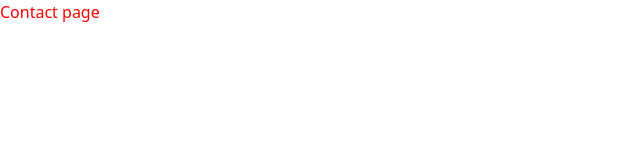
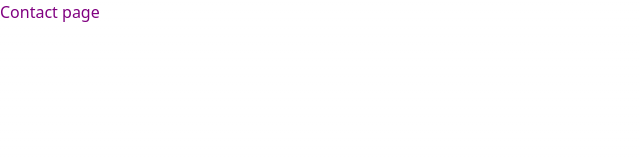
Before and after one commit to haritha121/NextJS, a Next.js app in the folder next-api/: page /contact in a window 1280 px wide. Shown: the top 160 px of the page, without its empty margins (0-640 px from the left). Built offline with nearby package versions, Linux system fonts and the light colour scheme.

Commit message:
Implemented sass styling in about and contact page

```diff
--- a/next-api/pages/about.js
+++ b/next-api/pages/about.js
@@ -1,4 +1,4 @@
-import styles from "../styles/About.module.css";
+import styles from "../styles/About.module.scss";
 function About() {
   return <div className={styles.highlight}>About</div>;
 }
--- a/next-api/pages/contact.js
+++ b/next-api/pages/contact.js
@@ -1,4 +1,4 @@
-import styles from "../styles/Contact.module.css";
+import styles from "../styles/Contact.module.scss";
 function Contact() {
   return <div className={styles.highlight}>Contact page</div>;
 }
--- /dev/null
+++ b/next-api/styles/About.module.scss
@@ -0,0 +1,4 @@
+@import "colors";
+.highlight {
+  color: $orange;
+}
--- /dev/null
+++ b/next-api/styles/Contact.module.scss
@@ -0,0 +1,4 @@
+@import "colors";
+.highlight {
+  color: $purple;
+}
--- /dev/null
+++ b/next-api/styles/_colors.scss
@@ -0,0 +1,2 @@
+$orange: orange;
+$purple: purple;
```
